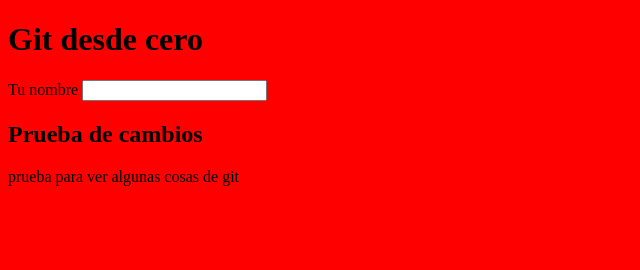
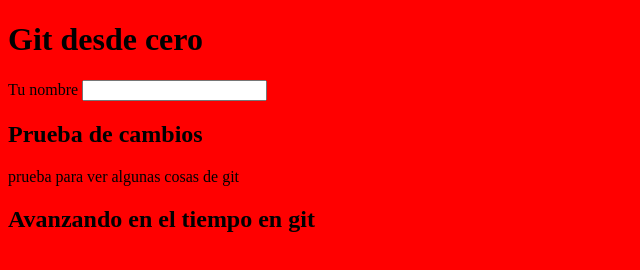
Before and after one commit to RavenMainG/AprendiendoGit, a plain HTML site: page index.html in a window 1280 px wide. Shown: the whole page, without its empty margins (0-640 px from the left). Drawn offline with Linux system fonts and the light colour scheme.

Commit message:
Aavanzando en la liena del tiempo en la rama master

```diff
--- a/index.html
+++ b/index.html
@@ -22,6 +22,10 @@
         prueba para ver algunas cosas de git
     </div>
 
+    <div>
+        <h2>Avanzando en el tiempo en git</h2>
+    </div>
+
     <script src="./js/app.js"></script>
 </body>
 </html>
```
